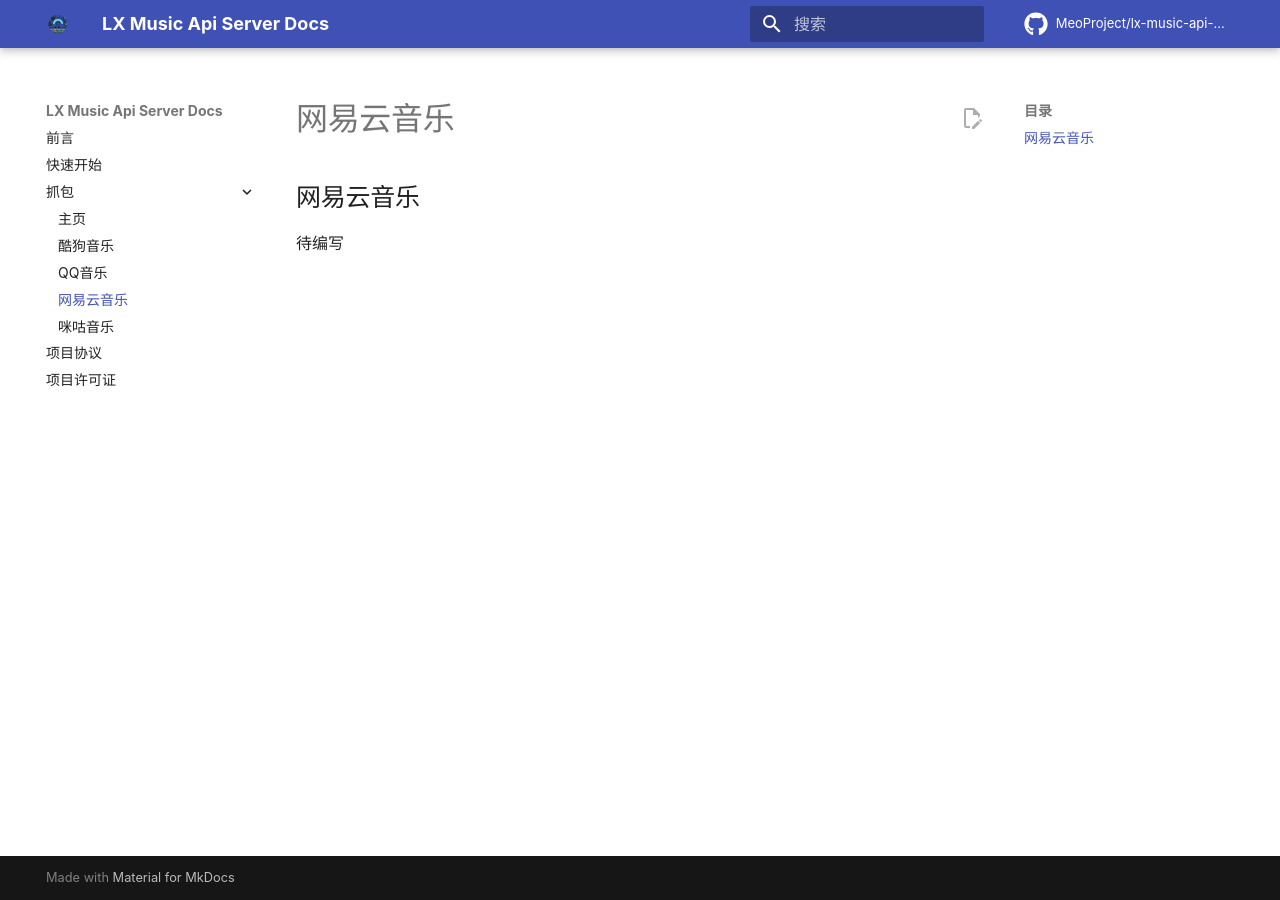
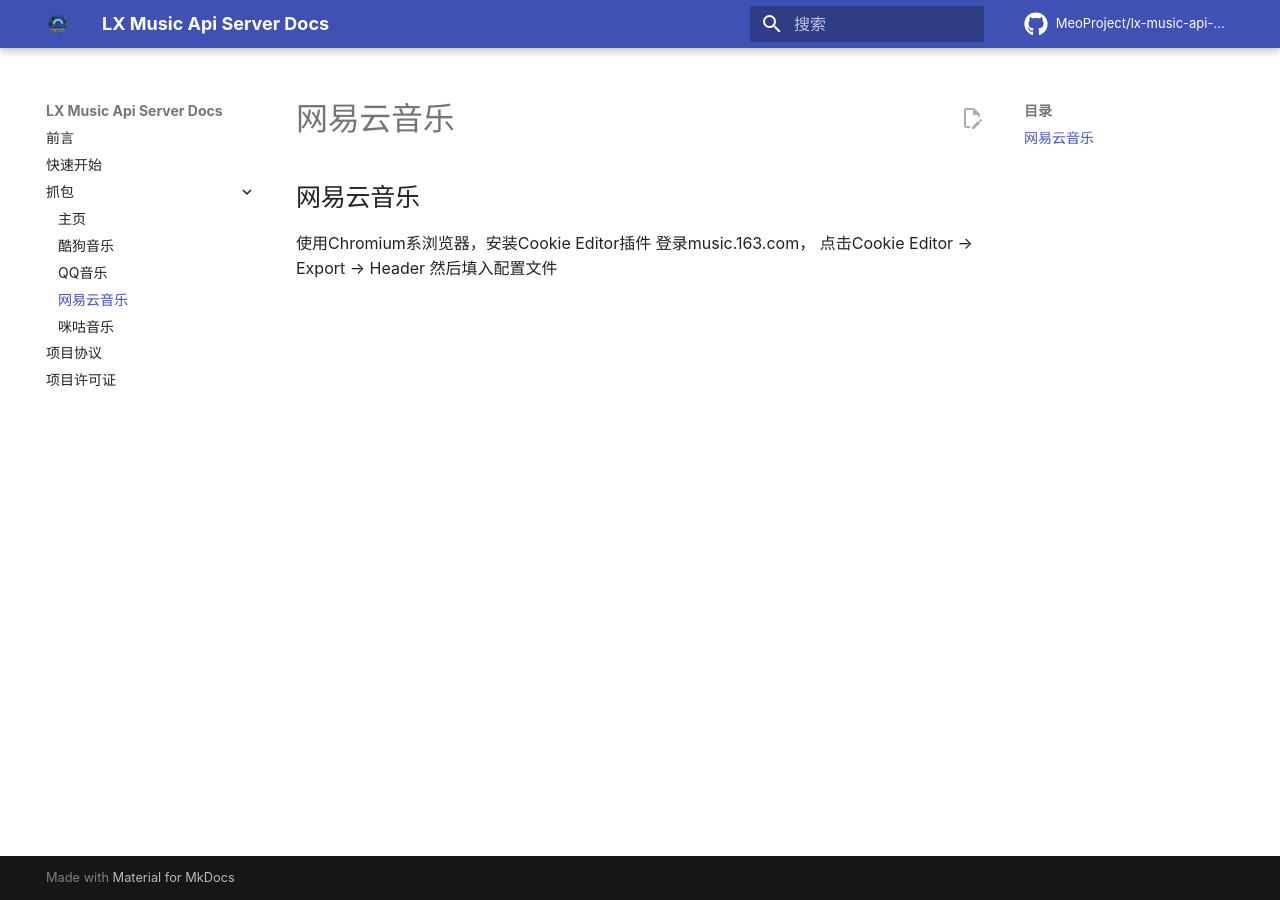
Before and after one commit to MeoProject/meoproject.github.io, an MkDocs documentation site: the page built from docs/capture/wyy.md, in a window 1280 px wide. Built offline with MkDocs 1.6.1 and Material for MkDocs 9.7.7, drawn with Linux system fonts in a browser that asks for light colours; comment, search, counter and statistics services are not loaded; a style sheet for code colours, icons or effects is not loaded.

Commit message:
docs: 简略讲解

```diff
--- a/docs/capture/wyy.md
+++ b/docs/capture/wyy.md
@@ -1,3 +1,6 @@
 ## 网易云音乐
 
-待编写
+使用Chromium系浏览器，安装Cookie Editor插件
+登录music.163.com，
+点击Cookie Editor -> Export -> Header
+然后填入配置文件
```
Also changed, not shown: docs/capture/qq.md (+5 -1 lines).
